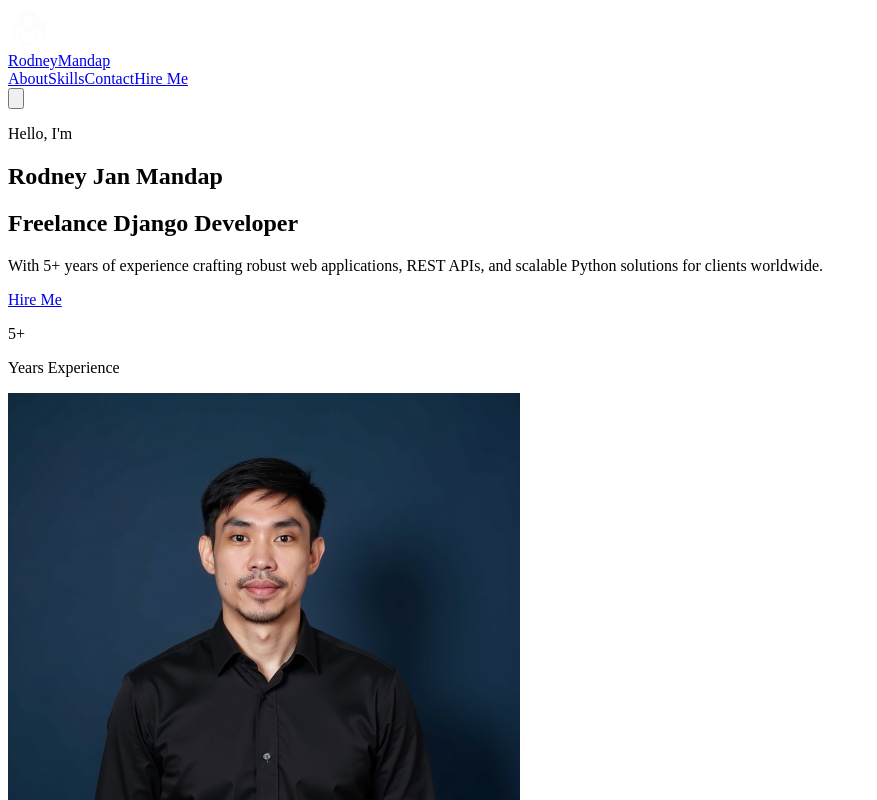
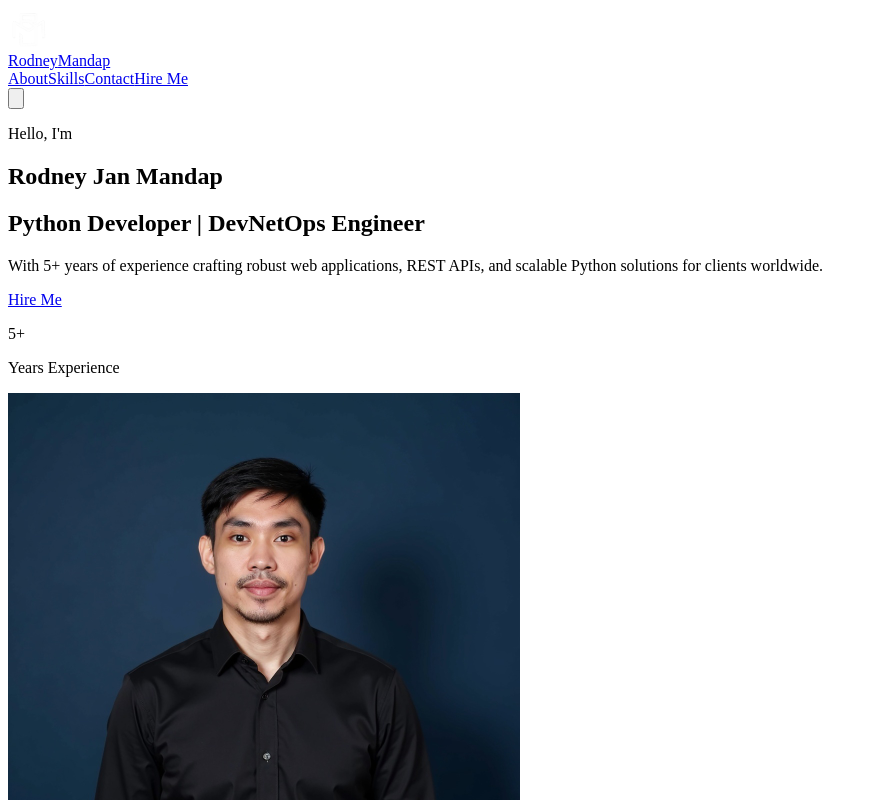
Before and after one commit to rodneymandap/rodneymandap.github.io, a Next.js app: page / in a window 1280 px wide. Shown: the top 800 px of the page, without its empty margins (0-877 px from the left). Built offline with nearby package versions, Linux system fonts and the light colour scheme.

Commit message:
Update header to reflect new focus as Python Developer and DevNetOps Engineer

```diff
--- a/pages/index.js
+++ b/pages/index.js
@@ -144,7 +144,7 @@ export default function Home() {
                   Rodney Jan Mandap
                 </h1>
                 <h2 className="text-2xl md:text-3xl font-semibold mb-6">
-                  <span className="gradient-text">Freelance Django Developer</span>
+                  <span className="gradient-text">Python Developer | DevNetOps Engineer</span>
                 </h2>
                 <p className="text-xl text-dark-300 mb-6 max-w-lg">
                   With {yearsOfExperience}+ years of experience crafting robust web applications,
```
